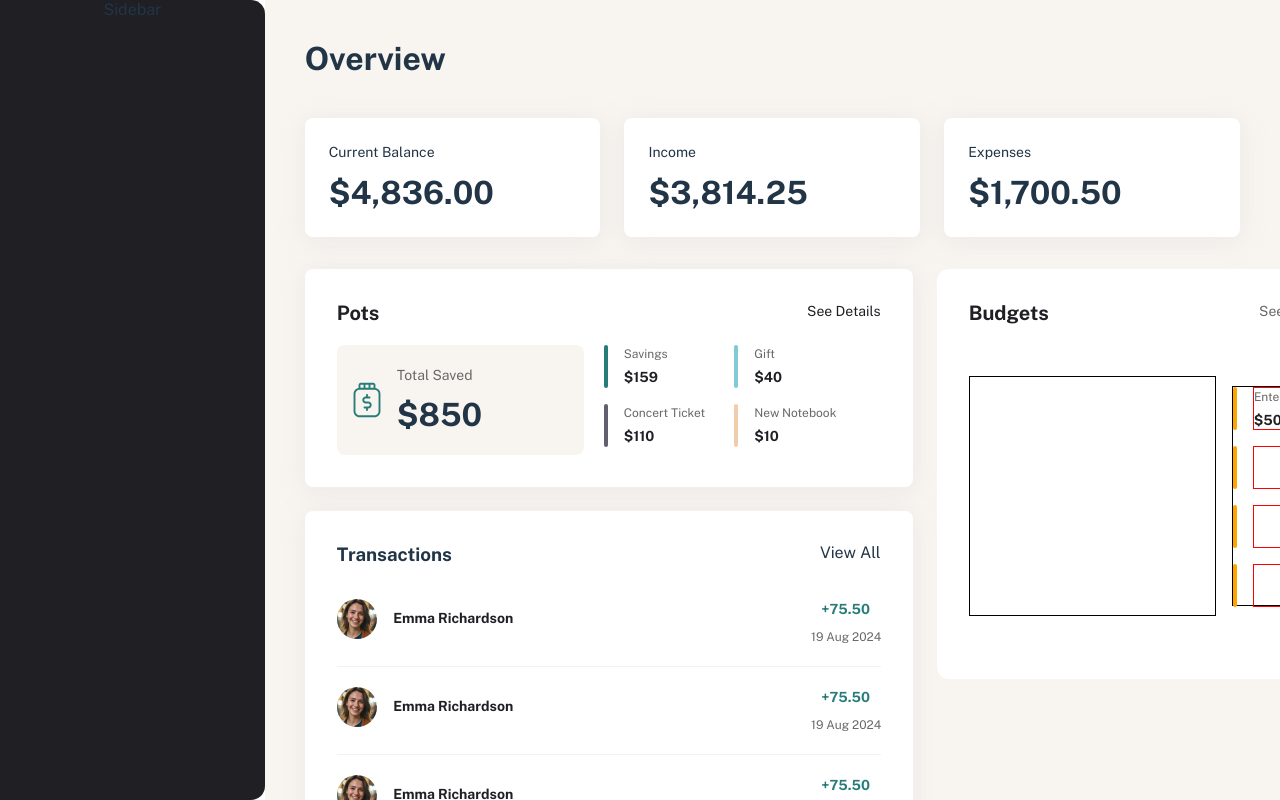
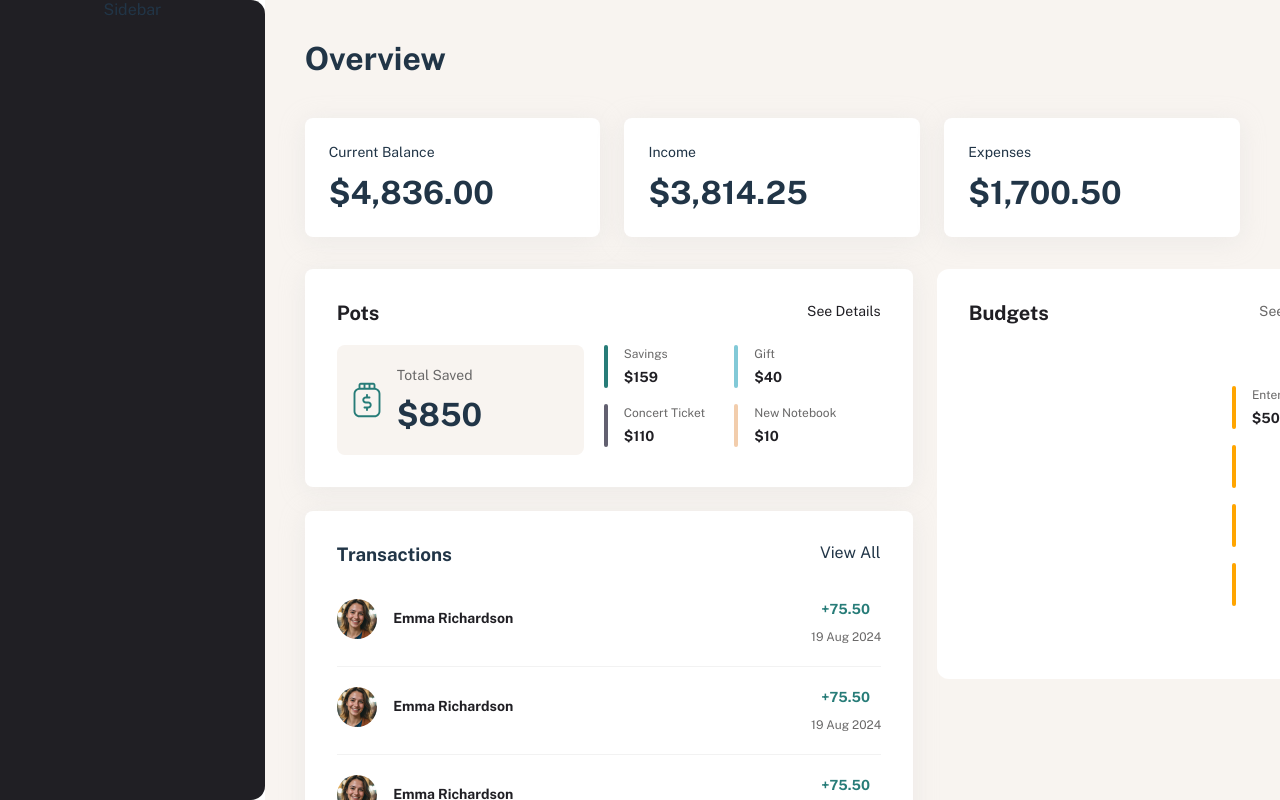
Before and after one commit to eddiemaceda11/Moneyhub, a React (Vite) app: page / in a window 1280 px wide. Built offline with nearby package versions, Linux system fonts and the light colour scheme.

Commit message:
Remove unused border styles from overview.css

```diff
--- a/src/features/overview/overview.css
+++ b/src/features/overview/overview.css
@@ -352,7 +352,6 @@
 .osbc-left {
   width: 247px;
   height: 240px;
-  border: 1px solid black;
 }
 
 .osbc-right {
@@ -361,7 +360,6 @@
   width: 101px;
   height: 220px;
   flex-direction: column;
-  border: 1px solid black;
 }
 
 .osbc-category-div {
@@ -384,8 +382,6 @@
   gap: 4px;
   width: 81px;
   height: 43px;
-
-  border: 1px solid red;
 }
 
 .osbc-category {
```
